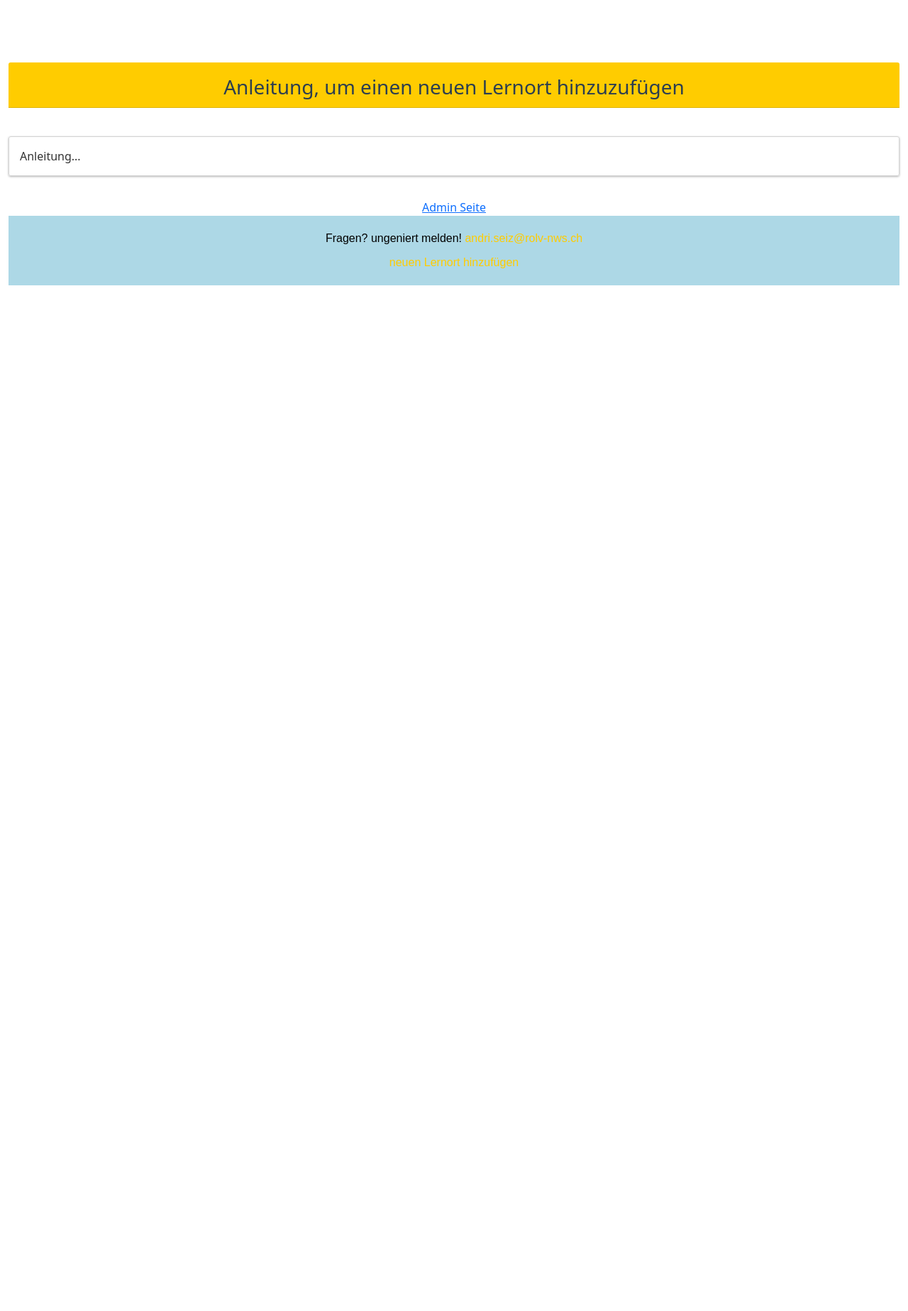
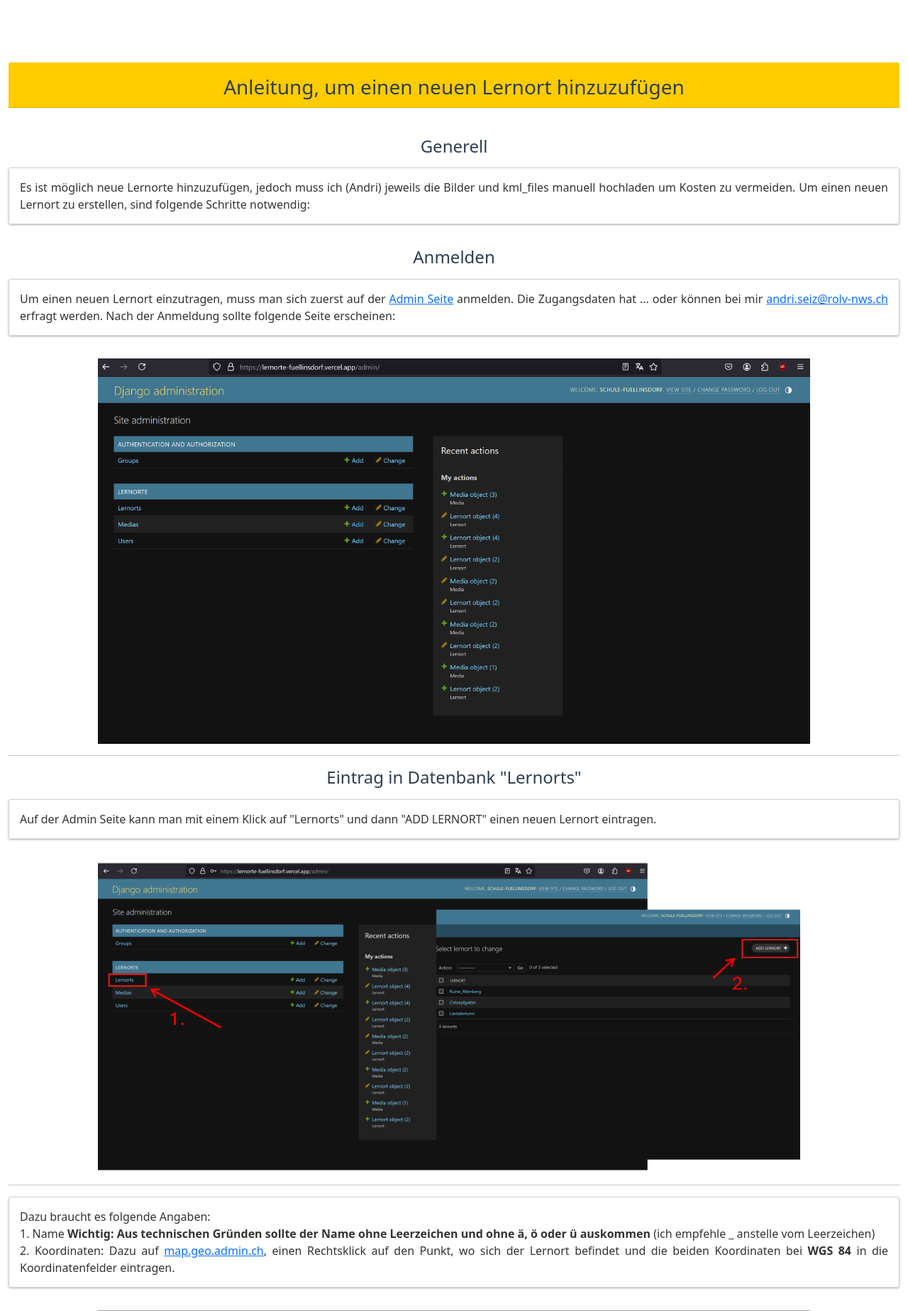
Before and after one commit to andrise4274/lernorte-fuellinsdorf, a Django app: page /anleitung in a window 1280 px wide. Shown: the part 66-1913 px from the top of the page at 71% size. Before the commit the page ends 468 px from the top, so only its background shows below. Run offline with Django 5.2, Linux system fonts and the light colour scheme; grey boxes are pictures that could not be loaded.

Commit message:
first version of Anleitung finished

```diff
--- a/lernorte/models.py
+++ b/lernorte/models.py
@@ -31,6 +31,9 @@ class Lernort(models.Model):
     text = models.TextField(max_length=2500)
     wegbeschreibung = models.TextField(max_length=2500)
 
+    def __str__(self):
+        return self.name
+
 
 class Media(models.Model):
     lernort = models.OneToOneField(Lernort, on_delete=models.CASCADE, related_name="media")
@@ -39,3 +42,6 @@ class Media(models.Model):
     bild3 = models.ImageField(upload_to="lernorte/pictures")
 
     kml_file = models.FileField(upload_to="lernorte/kml_files")
+
+    def __str__(self):
+        return self.lernort.name
--- a/lernorte/templates/lernorte/anleitung.html
+++ b/lernorte/templates/lernorte/anleitung.html
@@ -7,12 +7,79 @@
     <div class="card-header">
       <h3>Anleitung, um einen neuen Lernort hinzuzufügen</h3>
     </div>
-
+          <h4>Generell</h4>
           <p class="card-text-boundary">
-            Anleitung...
+            Es ist möglich neue Lernorte hinzuzufügen, jedoch muss ich (Andri) jeweils die
+            Bilder und kml_files manuell hochladen um Kosten zu vermeiden.
+            Um einen neuen Lernort zu erstellen, sind folgende Schritte notwendig:
             </p>
 
-          <a href="/admin/">Admin Seite</a>
+            <h4>Anmelden</h4>
+            <p class="card-text-boundary">
+            Um einen neuen Lernort einzutragen, muss man sich zuerst auf der <a href="/admin/" target="_blank">Admin Seite</a> anmelden.
+            Die Zugangsdaten hat ... oder können bei mir <a href="mailto:andri.seiz@rolv-nws.ch">andri.seiz@rolv-nws.ch</a> erfragt werden.
+            Nach der Anmeldung sollte folgende Seite erscheinen:
+            </p>
+            <div>
+              <img src="{% static 'lernorte/Bilder_Anleitung/step1.png' %}" alt="Swimming Icon" style="width: 80%; text-align: center;"/>
+            </div>
+            <hr>
+            <h4>Eintrag in Datenbank "Lernorts"</h4>
+            <p class="card-text-boundary">
+              Auf der Admin Seite kann man mit einem Klick auf "Lernorts" und dann "ADD LERNORT" einen neuen Lernort eintragen.
+            </p>
+            <div>
+              <img src="{% static 'lernorte/Bilder_Anleitung/step3.png' %}" alt="Swimming Icon" style="width: 80%; text-align: center;"/>
+            </div>
+            <hr>
+            <p class="card-text-boundary">
+              Dazu braucht es folgende Angaben:
+              <br>
+              1. Name <b>Wichtig: Aus technischen Gründen sollte der Name ohne Leerzeichen und ohne ä, ö oder ü auskommen</b> (ich empfehle _ anstelle vom Leerzeichen)
+              <br>
+              2. Koordinaten: Dazu auf <a href="https://www.map.geo.admin.ch" target="_blank">map.geo.admin.ch</a>, einen Rechtsklick auf den Punkt, wo sich der Lernort befindet
+              und die beiden Koordinaten bei <b>WGS 84</b> in die Koordinatenfelder eintragen.
+            </p>
+            <div>
+              <img src="{% static 'lernorte/Bilder_Anleitung/step4.png' %}" alt="Swimming Icon" style="width: 80%; text-align: center;"/>
+            </div>
+            <hr>
+            <p class="card-text-boundary">
+              3. Wegzeit in Minuten vom näheren Schulhaus aus. Tipp: Strecke auf <a href="https://www.map.geo.admin.ch" target="_blank">map.geo.admin.ch</a> ausmessen, und die dort angegebene Wegzeit x XY rechnen.
+              <br>
+              4. Jeweils True oder False ob es folgende Dinge vor Ort hat -> entscheidet welche Symbole auf der Übersichtskarte angezeigt werden.
+              <br>
+              5. Für jedes Symbol ein kurzer Text (kann auch nur ein Wort sein)
+              <br>
+              6. Die Beschreibung vom Lernort
+              <br>
+              7. Eine kurze Wegbeschreibung
+              <br>
+              <br>
+              Die Texte kommen auf der Webseite an folgende Orte:
+            </p>
+            <div>
+              <img src="{% static 'lernorte/Bilder_Anleitung/step5.png' %}" alt="Swimming Icon" style="width: 80%; text-align: center;"/>
+            </div>
+
+            <hr>
+
+            <h4>Bilder</h4>
+            <p class="card-text-boundary">
+              Am besten 3 Bilder (könne auch weniger sein) an <a href="mailto:andri.seiz@rolv-nws.ch">andri.seiz@rolv-nws.ch</a> senden,
+              dann werde ich diese Hochladen. Gleichzeitig werde ich dann gleich den Lernort auf der Übersichtskarte verlinken.
+              Um diese Webseite Gratis ins Internet zu stellen, musste ich diesen abstrich machen.
+            </p>
+            <hr>
+            <h4>eingezeichneter Weg (kml Datei)</h4>
+            <p class="card-text-boundary">
+              Um den Weg auf der Karte anzuzeigen, braucht die Webseite eine KML Datei. Diese kann man auf <a href="https://www.map.geo.admin.ch" target="_blank">map.geo.admin.ch</a> erstellen.
+              Dazu auf "Zeichnen & Messen auf der Karte", dann auf "Messen" und die Strecke zeichnen. Mit einem Doppelklick wird die Messung beendet und ein Profil angezeigt (Da steht auch eine Schätzung der Wegzeit).
+              Danach auf "Exportieren" und schon wird eine KML Datei heruntergeladen. Diese auch an <a href="mailto:andri.seiz@rolv-nws.ch">andri.seiz@rolv-nws.ch</a> senden.
+            </p>
+
+
+
 
   </div>
   </div>
```
Also changed, not shown: lernorte/static/lernorte/Bilder_Anleitung/step1.png (added), lernorte/static/lernorte/Bilder_Anleitung/step2.png (added), lernorte/static/lernorte/Bilder_Anleitung/step3.png (added), lernorte/static/lernorte/Bilder_Anleitung/step5.png (added), static/lernorte/Bilder_Anleitung/step1.png (added), static/lernorte/Bilder_Anleitung/step2.png (added), static/lernorte/Bilder_Anleitung/step3.png (added), static/lernorte/Bilder_Anleitung/step5.png (added), 2 other files.
